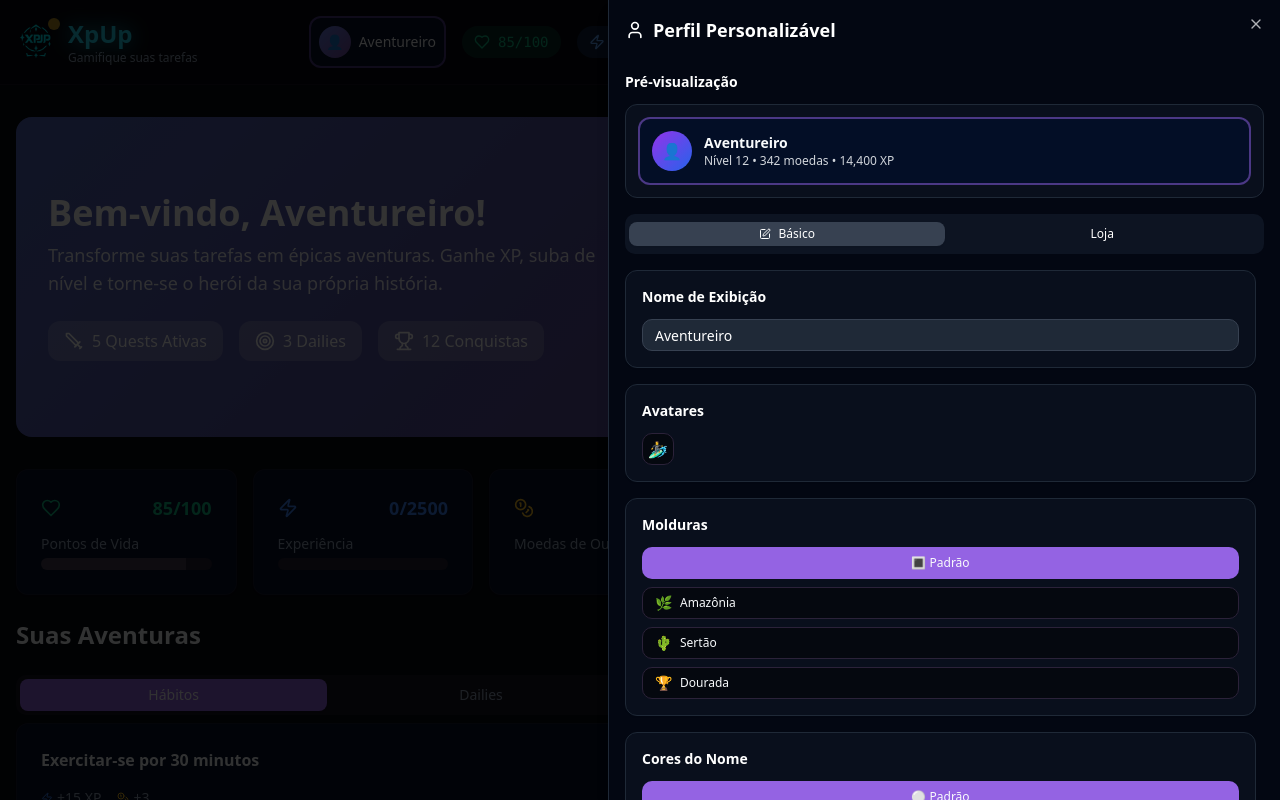
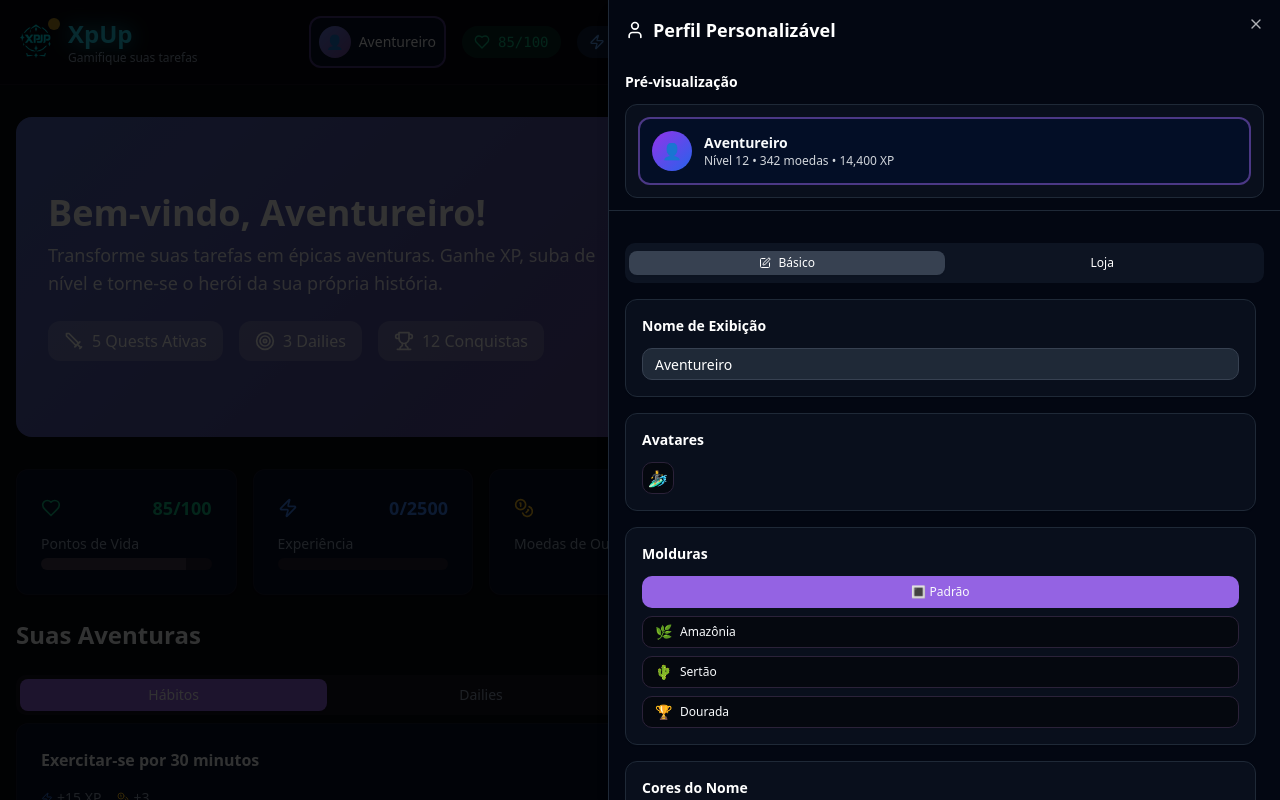
Before and after one commit to passarinholagoa/xp-up-00, a React (Vite) app: page / in a window 1280 px wide. Both pictures are taken after a click on the button "Perfil". Shown: the top 800 px of the page. Built offline with nearby package versions, Linux system fonts and the light colour scheme.

Commit message:
Fix: Make preview section sticky
Make the profile preview section sticky so it remains visible while scrolling.

```diff
--- a/src/components/ProfileModal.tsx
+++ b/src/components/ProfileModal.tsx
@@ -49,10 +49,8 @@ export const ProfileModal = ({ isOpen, onClose }: ProfileModalProps) => {
           </SheetTitle>
         </SheetHeader>
 
-        <ScrollArea className="flex-1 px-4">
-          <div className="space-y-4 pb-4">
-            {/* Preview - Mobile first, sempre visível no topo */}
-            <div>
+        {/* Preview - Fixo no topo */}
+        <div className="px-4 pb-3 border-b border-gray-800 bg-gray-950 shrink-0">
           <h3 className="text-sm font-bold text-white mb-3">Pré-visualização</h3>
           <div className="bg-gray-900/50 border border-gray-800 rounded-lg p-3">
             <div className={`relative p-3 rounded-lg ${tempProfile.backgroundColor} ${tempProfile.frameBorder}`}>
@@ -73,8 +71,9 @@ export const ProfileModal = ({ isOpen, onClose }: ProfileModalProps) => {
           </div>
         </div>
 
-            {/* Tabs - Conteúdo principal */}
-            <div>
+        {/* Conteúdo scrollável */}
+        <ScrollArea className="flex-1 px-4">
+          <div className="space-y-4 pb-4 pt-4">
             <Tabs defaultValue="basic" className="w-full">
               <TabsList className="grid w-full grid-cols-2 bg-gray-900/80 border-gray-700 p-1 h-10 mb-4">
                 <TabsTrigger
@@ -115,7 +114,6 @@ export const ProfileModal = ({ isOpen, onClose }: ProfileModalProps) => {
               </TabsContent>
             </Tabs>
           </div>
-          </div>
         </ScrollArea>
       </SheetContent>
     </Sheet>
```
Lines whose indentation alone changed are shown as unchanged.
